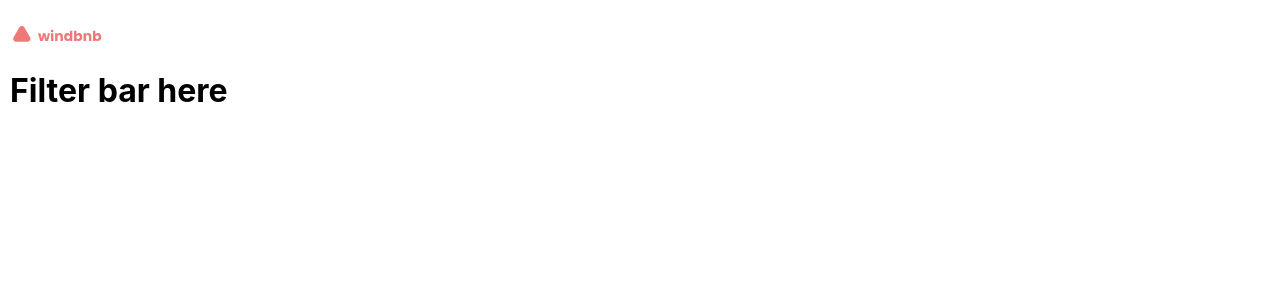
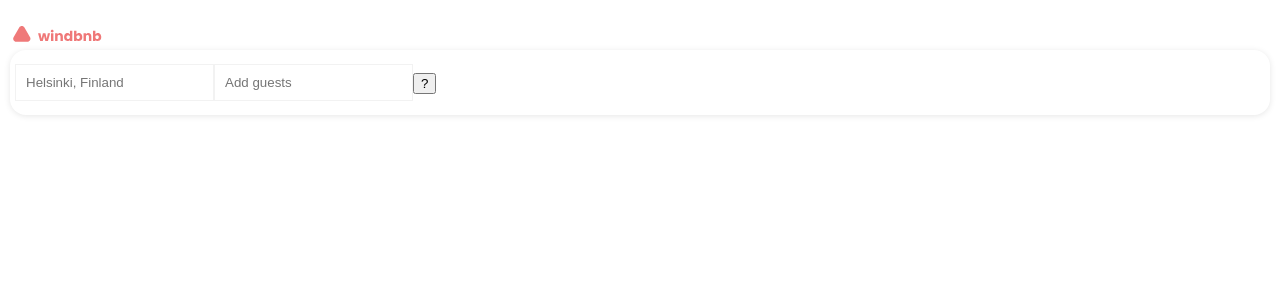
Before and after one commit to bnmrly/react-airbnb-challenge, a React (Create React App) app: page / in a window 1280 px wide. Shown: the top 300 px of the page. Built offline with nearby package versions, Linux system fonts and the light colour scheme.

Commit message:
Toggle filter drawer visibility onClick

```diff
--- a/src/App.css
+++ b/src/App.css
@@ -1,3 +1,8 @@
-.airbnb-mock__container {
+.App {
   padding: 20px 10px;
+  position: relative;
 }
+
+/* .airbnb-mock__container {
+
+} */
--- a/src/App.js
+++ b/src/App.js
@@ -1,13 +1,21 @@
 import React from "react";
+
+// Styles
 import "./App.css";
+
+// Assets
 import logo from "./images/logo.svg";
+
+// Components
+
+import Searchbar from "./components/searchbar/Searchbar";
 
 function App() {
   return (
     <div className="App">
       <div className="airbnb-mock__container">
         <img src={logo} alt="logo" />
-        <h1>Filter bar here</h1>
+        <Searchbar />
       </div>
     </div>
   );
--- /dev/null
+++ b/src/components/searchbar/Searchbar.css
@@ -0,0 +1,51 @@
+.airbnb-mock__searchbar-container {
+  /* background-color: pink; */
+  margin: 40px;
+}
+
+.airbnb-mock__searchbar {
+  height: 55px;
+  box-shadow: 0px 1px 6px rgba(0, 0, 0, 0.1);
+  border-radius: 16px;
+  /* background-color: pink; */
+  display: flex;
+  align-items: center;
+  padding: 5px;
+}
+
+.airbnb-mock__search-input {
+  padding: 10px;
+}
+
+/* revisit double borders */
+
+.searchbar__input {
+  padding: 10px;
+  /* border-color: transparent; */
+  border: 1px solid #f2f2f2;
+}
+
+.airbnb-mock__filter-drawer {
+  border: 2px solid black;
+  background-color: white;
+  height: 30vh;
+  width: 100vw;
+  position: absolute;
+  top: 0;
+  display: flex;
+  flex-direction: column;
+  padding: 0px;
+}
+
+.filter-drawer__header {
+  /* background-color: red; */
+  display: flex;
+  flex-direction: row;
+  justify-content: space-between;
+}
+
+/* temp hack - revisit */
+.filter-drawer__close-button {
+  margin-right: 10px;
+  background-color: transparent;
+}
--- /dev/null
+++ b/src/components/searchbar/Searchbar.js
@@ -0,0 +1,73 @@
+import React, { Fragment, useState } from "react";
+
+// Styles
+
+import "./Searchbar.css";
+// Assets
+
+import CloseIcon from "@material-ui/icons/Close";
+
+function SearchBar() {
+  const [filterDrawerVisible, setFilterDrawerVisible] = useState(false);
+
+  const handleOpenClick = () => {
+    console.log("Opening filter drawer");
+    setFilterDrawerVisible(true);
+  };
+
+  const handleCloseClick = () => {
+    console.log("Closing filter drawer");
+    setFilterDrawerVisible(false);
+  };
+
+  return (
+    <Fragment>
+      <div className="airbnb-mock__search-container" onClick={handleOpenClick}>
+        <div className="airbnb-mock__searchbar">
+          <input
+            className="searchbar__input searchbar__input--location"
+            type="text"
+            name="location"
+            readOnly
+            required
+            id="searchFilter"
+            placeholder="Helsinki, Finland"
+            // value={searchTerm}
+            // onChange={handleChange}
+          />
+          <input
+            className="searchbar__input searchform__input--guests"
+            readOnly
+            required
+            type="text"
+            name="guest"
+            placeholder="Add guests"
+          />
+          <div className="searchbar__button-container">
+            <button className="searchbar__button" type="button">
+              ?
+            </button>
+          </div>
+        </div>
+      </div>
+
+      {filterDrawerVisible && (
+        <div className="airbnb-mock__filter-drawer">
+          <div className="filter-drawer__header">
+            <p>Edit your search</p>
+            <button
+              className="filter-drawer__close-button"
+              onClick={handleCloseClick}
+            >
+              <CloseIcon />
+            </button>
+          </div>
+
+          <h1>Filter drawer here please</h1>
+        </div>
+      )}
+    </Fragment>
+  );
+}
+
+export default SearchBar;
```
